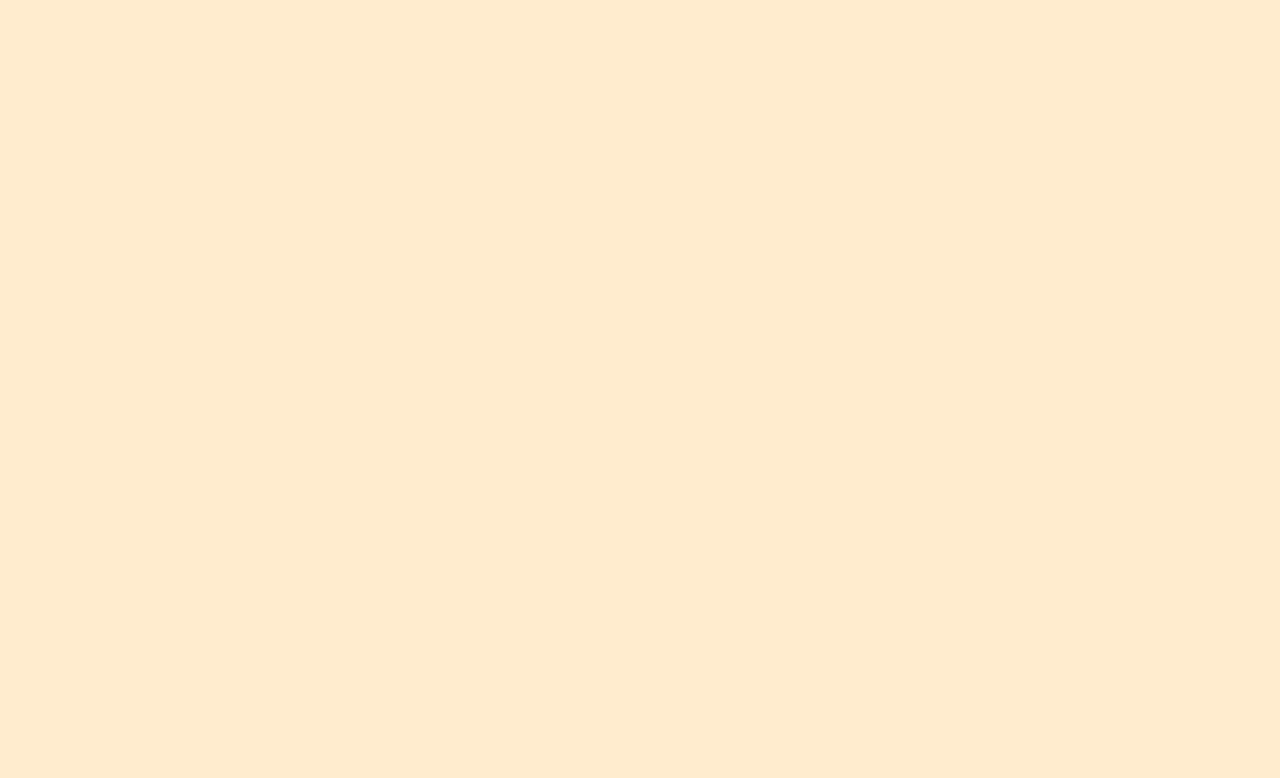
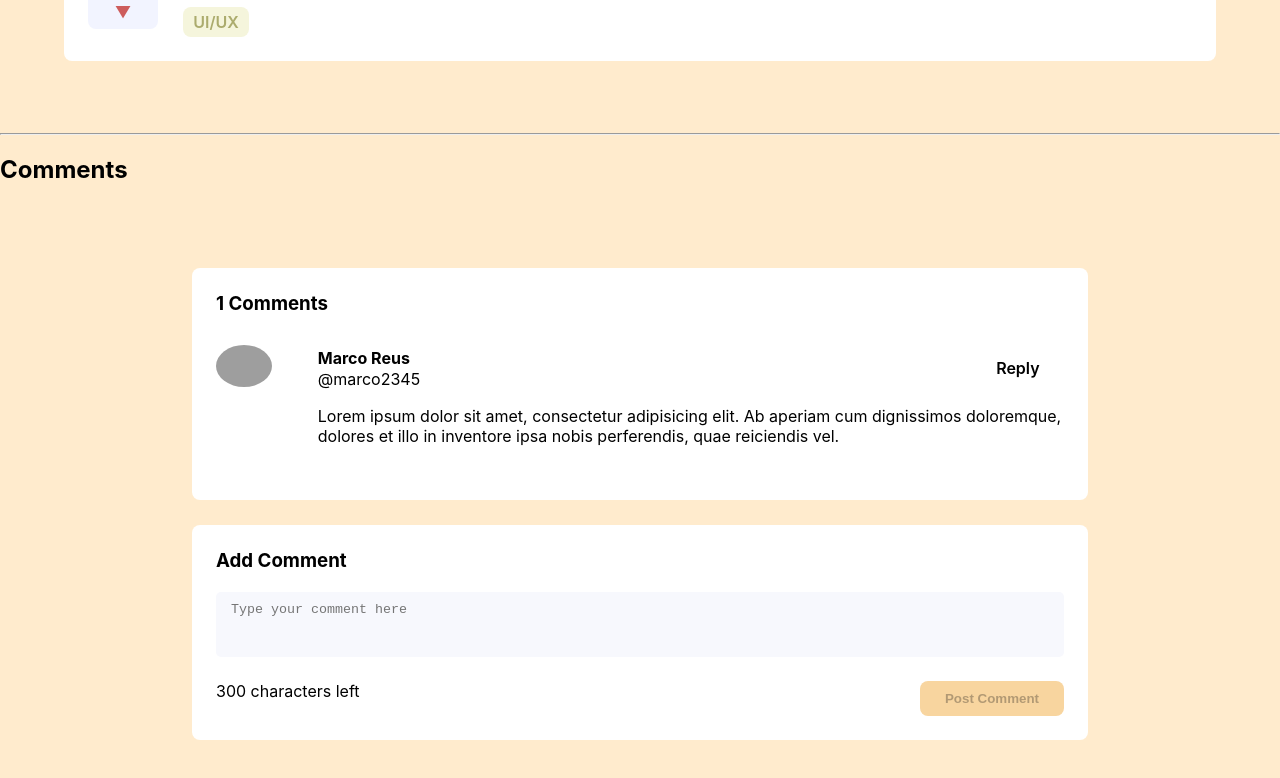
Before and after one commit to ryantruong927/CS4471, a React (Create React App) app: page / in a window 1280 px wide. Shown: the part 1198-1976 px from the top of the page. Before the commit the page ends 1252 px from the top, so only its background shows below. Built offline with nearby package versions, Linux system fonts and the light colour scheme; grey boxes are pictures that could not be loaded.

Commit message:
Started comment implementation

```diff
--- a/src/App.css
+++ b/src/App.css
@@ -101,7 +101,7 @@ body {
     font-size: smaller;
 }
 
-.ticket-form .field input, .ticket-form .field textarea,.ticket-form  .field select {
+input, textarea,.ticket-form  .field select {
     width: 100%;
     padding: 10px 15px;
     border: 0;
@@ -115,3 +115,103 @@ body {
 .ticket-form .custom-btn {
     margin-right: 12px;
 }
+
+.comment-space {
+    padding: 5% 15%;
+}
+
+.comment-space h3, .comment-space h4, .comment-space p {
+    margin: 0;
+    padding: 0;
+}
+
+.comments, .post-comment {
+    background-color: white;
+    border-radius: 8px;
+    padding: 24px;
+}
+
+.comments {
+    margin-bottom: 25px;
+}
+
+.ticket-comment {
+    padding: 30px 0;
+}
+
+.ticket-comment:not(:nth-of-type(1)) {
+    border-top: 1.4px solid #E2E4EC;
+}
+
+.ticket-comment .header {
+    display: grid;
+    grid-template-columns: 3fr 20fr 2fr;
+}
+
+.ticket-comment .header .col {
+    display: flex;
+    align-items: center;
+}
+
+.ticket-comment .header .profile-pic img {
+    border-radius: 65%;
+    width: 55%;
+}
+
+.ticket-comment .header .names h4 {
+    /*color: var(--color-secondary);*/
+    line-height: 22px;
+}
+
+.ticket-comment .header .reply a {
+    text-decoration: none;
+    font-weight: 600;
+    cursor: pointer;
+}
+
+.ticket-comment .header .reply a:hover {
+    text-decoration: underline;
+}
+
+.ticket-comment .body {
+    position: relative;
+    display: grid;
+    grid-template-columns: repeat(25, 1fr);
+    margin-top: 15px;
+}
+
+.ticket-comment .description, .ticket-comment .reply-form {
+    grid-column: 4 / 26;
+}
+
+.ticket-comment .reply-form {
+    margin-top: 20px;
+}
+
+.ticket-comment .reply-form div {
+    display: grid;
+    grid-template-columns: repeat(15, 1fr);
+    row-gap: 15px;
+    column-gap: 15px;
+}
+.ticket-comment .reply-form textarea {
+    grid-column: 1 / 12;
+    grid-row: 1 / 5;
+}
+.ticket-comment .reply-form button {
+    padding: 12px;
+    grid-column: 12 / 16;
+}
+
+textarea {
+    background-color: #f7f8fd;
+}
+
+.post-comment textarea {
+    margin: 20px 0;
+}
+
+.post-comment div {
+    display: flex;
+    justify-content: space-between;
+}
--- a/src/App.js
+++ b/src/App.js
@@ -2,6 +2,7 @@ import './App.css';
 import Ticket from "./components/Ticket";
 import TicketForm from "./components/TicketForm";
 import { useState } from "react";
+import CommentSpace from "./components/CommentSpace";
 
 function App() {
 
@@ -71,12 +72,17 @@ function App() {
       <ul>
         <li>Option filter tickets by ticket type</li>
       </ul>
+      <hr/>
+      <h2>Ticket Form</h2>
       <TicketForm createTicket={addTicket}/>
       <hr/>
       <div className="ticket-list">
         { sortSelect }
         { tickets.map( itemData => <Ticket key={itemData.id} data={ itemData }/> ) }
       </div>
+      <hr/>
+      <h2>Comments</h2>
+      <CommentSpace />
     </div>
   );
 }
--- /dev/null
+++ b/src/components/Comment.js
@@ -0,0 +1,58 @@
+import { useState } from "react";
+
+const Comment = ({ data }) => {
+
+  const [ showReplyForm, setShowReplyForm ] = useState(false)
+  const [ reply, setReply ] = useState("")
+
+  const replyForm = <div className="reply-form">
+    <div>
+      <textarea
+        placeholder="Type your comment here" maxLength={300}
+        onChange={ e => setReply(e.target.value) }
+      ></textarea>
+      <button
+        className="custom-btn"
+        onClick={ () => {
+          // postReply(reply)
+          // setShowReplyForm(false)
+          // setReply("")
+        } }
+        disabled={ reply.length == 0 }
+      >Post Reply</button>
+    </div>
+  </div>
+
+  return (
+    <div className="ticket-comment">
+      <div className="header">
+        <div className="col">
+          <div className="profile-pic">
+            <img src={data.user.image}/>
+          </div>
+        </div>
+        <div className="col">
+          <div className="names">
+            <h4>{data.user.name}</h4>
+            <p>@{data.user.username}</p>
+          </div>
+        </div>
+        <div className="col">
+          <div className="reply">
+            <a onClick={() => setShowReplyForm(!showReplyForm)}>Reply</a>
+          </div>
+        </div>
+      </div>
+      <div className="body">
+        <div className="description">
+          <div>
+            <p>{ data.content }</p>
+          </div>
+        </div>
+        { showReplyForm && replyForm }
+      </div>
+    </div>
+  )
+}
+
+export default Comment
--- /dev/null
+++ b/src/components/CommentSpace.js
@@ -0,0 +1,51 @@
+import { useState } from "react";
+import Comment from "./Comment";
+
+const CommentSpace = () => {
+
+  const userTest = {
+    image: 'https://cdn.pixabay.com/photo/2015/10/05/22/37/blank-profile-picture-973460__480.png',
+      name: 'Marco Reus',
+      username: 'marco2345'
+  }
+  const [ comments, setComments ] = useState([
+    {
+      id: 1,
+      user: userTest,
+      content: "Lorem ipsum dolor sit amet, consectetur adipisicing elit. Ab aperiam cum dignissimos doloremque, dolores et illo in inventore ipsa nobis perferendis, quae reiciendis vel."
+    }
+  ])
+  const [ newComment, setNewComment ] = useState("")
+
+  const postComment = () => {
+    setComments([ ...comments, { id: comments.length + 1, user: userTest, content: newComment } ])
+    setNewComment("")
+  }
+
+  const commentForm = <div className="post-comment">
+    <h3>Add Comment</h3>
+    <textarea
+      placeholder="Type your comment here" maxLength={300} rows={3}
+      value={newComment} onChange={ e => setNewComment(e.target.value) }
+    ></textarea>
+    <div>
+      <span>{300-newComment.length} characters left</span>
+      <button
+        className="custom-btn" onClick={postComment}
+        disabled={ newComment.length == 0 }
+      >Post Comment</button>
+    </div>
+  </div>
+
+  return (
+    <div className="comment-space">
+      <div className="comments">
+        <h3>{comments.length} Comments</h3>
+        { comments.map( comment => <Comment key={comment.id} data={comment} /> ) }
+      </div>
+      { commentForm }
+    </div>
+  )
+}
+
+export default CommentSpace
--- a/src/components/TicketForm.js
+++ b/src/components/TicketForm.js
@@ -1,4 +1,4 @@
-import {useState} from "react";
+import { useState } from "react";
 
 const TicketForm = ({ createTicket }) => {
 
```
